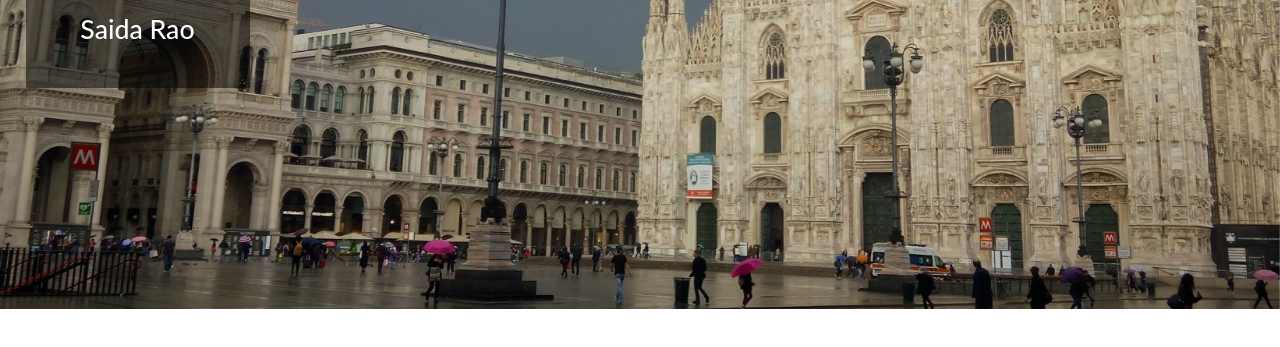
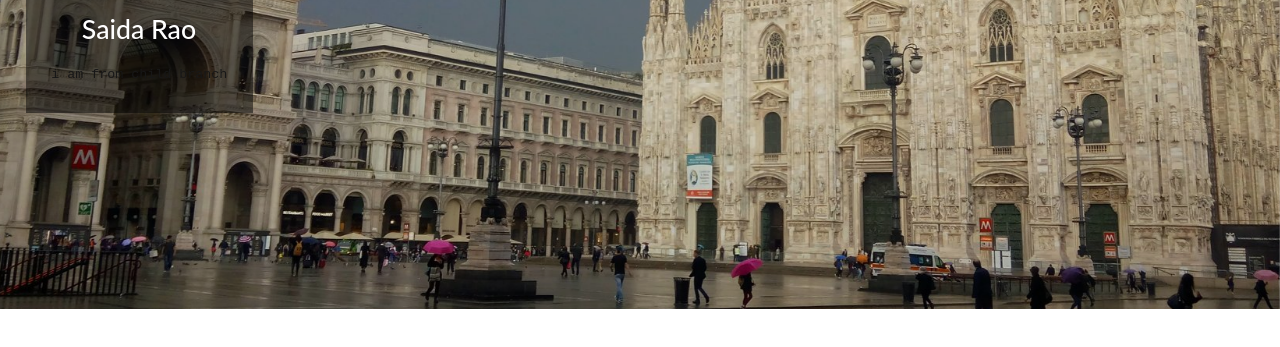
Before and after one commit to saidaipparla/mygit_project, a plain HTML site: page index.html in a window 1280 px wide. Shown: the part 391-738 px from the top of the page. Drawn offline with nearby package versions, Linux system fonts and the light colour scheme.

Commit message:
child added

```diff
--- a/index.html
+++ b/index.html
@@ -35,6 +35,7 @@
                 <h3 class="animated swing">From</h3>
                 <h1 class="animated pulse"> Saida Rao</h1>
                 <h3 class=" Greeting animated slideInLeft">Hello :)</h3>
+                <a>i am from child branch </a>
             </div>
           </div>
         </section>
```
